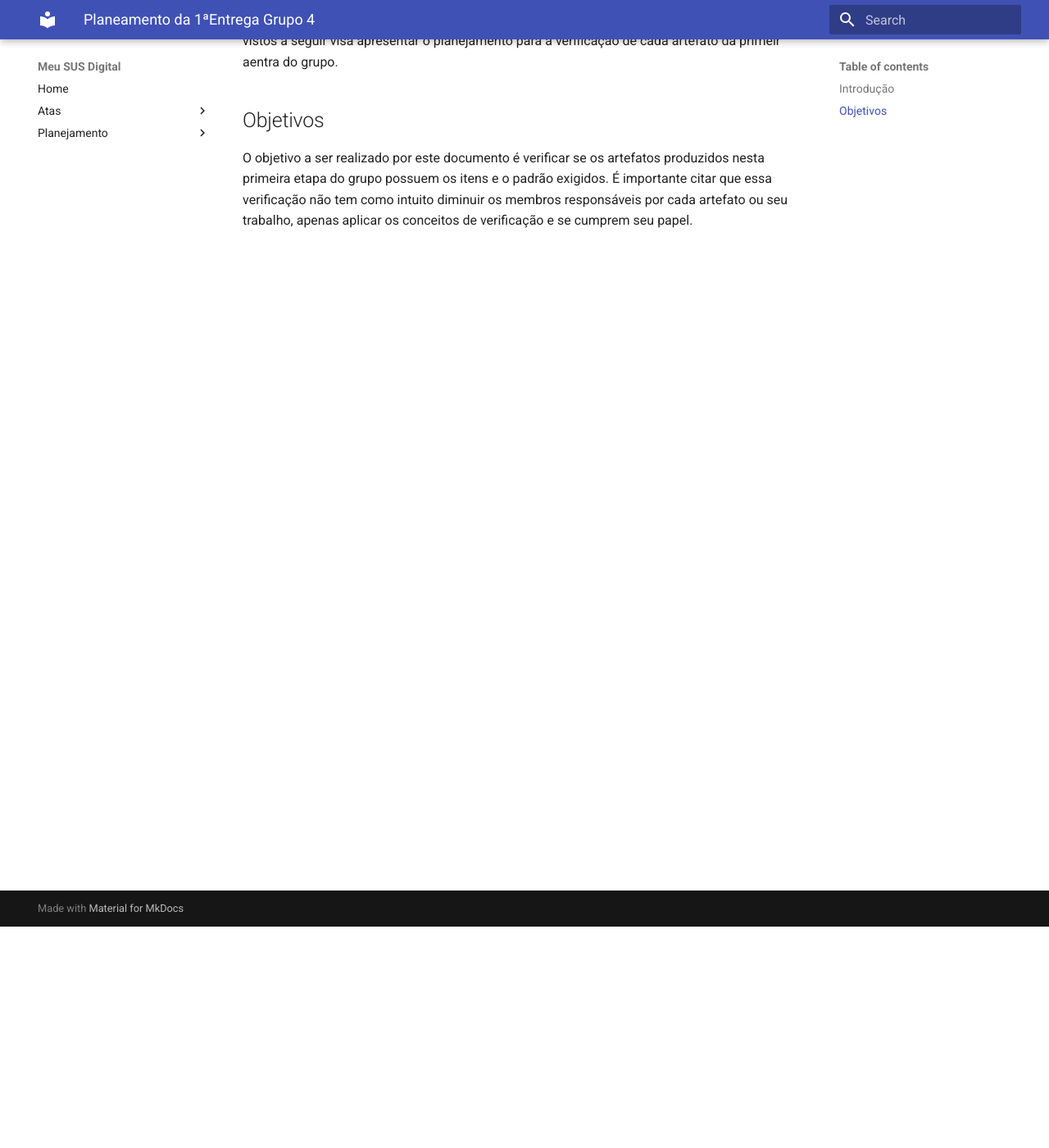
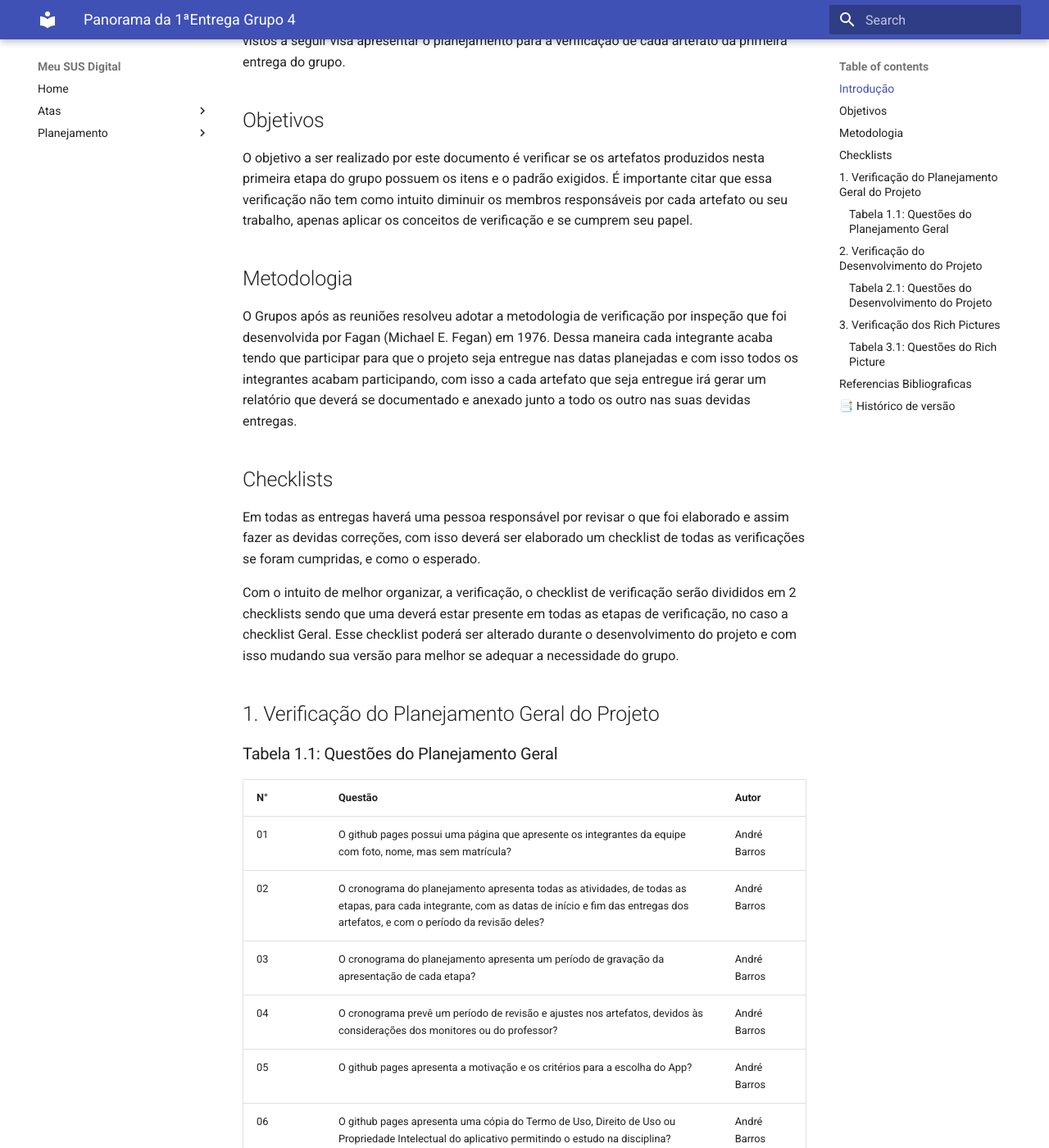
Before and after one commit to Requisitos-de-Software/2024.2-MeuSUSDigital, an MkDocs documentation site: the page built from docs/verificacao/grupo4/entrega1.md, in a window 1280 px wide and 1400 px high, scrolled down 270 px. Shown: the whole window at 82% size. Built offline with MkDocs 1.6.1 and Material for MkDocs 9.7.7, drawn with Linux system fonts in a browser that asks for light colours; some of the changed text lies outside the part shown.

Commit message:
entrega 1

```diff
--- a/docs/verificacao/grupo4/entrega1.md
+++ b/docs/verificacao/grupo4/entrega1.md
@@ -1,8 +1,68 @@
-# Planeamento da 1ªEntrega Grupo 4
+# Panorama da 1ªEntrega Grupo 4
 
 ## Introdução
-Nessa primeira etapa a verificação é uma das etapas mais importantes do desenvolvimento de qualquer projeto. Já que e nessa etapa onde os artefatos produzidos são analisados para que os mesmos cumpram com os seus requisitos especificados. Desse modo, os artefatos que serão vistos a seguir visa apresentar o planejamento para a verificação de cada artefato da primeir aentra do grupo.
+Nessa primeira etapa a verificação é uma das etapas mais importantes do desenvolvimento de qualquer projeto. Já que e nessa etapa onde os artefatos produzidos são analisados para que os mesmos cumpram com os seus requisitos especificados. Desse modo, os artefatos que serão vistos a seguir visa apresentar o planejamento para a verificação de cada artefato da primeira entrega do grupo.
 
 ## Objetivos
 
 O objetivo a ser realizado por este documento é verificar se os artefatos produzidos nesta primeira etapa do grupo possuem os itens e o padrão exigidos. É importante citar que essa verificação não tem como intuito diminuir os membros responsáveis por cada artefato ou seu trabalho, apenas aplicar os conceitos de verificação e se cumprem seu papel.
+
+## Metodologia
+
+O Grupos após as reuniões resolveu adotar a metodologia de verificação por inspeção que foi desenvolvida por Fagan (Michael E. Fegan) em 1976. Dessa maneira cada integrante acaba tendo que participar para que o projeto seja entregue nas datas planejadas e com isso todos os integrantes acabam participando, com isso a cada artefato que seja entregue irá gerar um relatório que deverá se documentado e anexado junto a todo os outro nas suas devidas entregas.
+
+## Checklists
+
+Em todas as entregas haverá uma pessoa responsável por revisar o que foi elaborado e assim fazer as devidas correções, com isso deverá ser elaborado um checklist de todas as verificações se foram cumpridas, e como o esperado.
+
+Com o intuito de melhor organizar, a verificação, o checklist de verificação serão divididos em 2 checklists sendo que uma deverá estar presente em todas as etapas de verificação, no caso a checklist Geral. Esse checklist poderá ser alterado durante o desenvolvimento do projeto e com isso mudando sua versão para melhor se adequar a necessidade do grupo.
+
+
+## 1. Verificação do Planejamento Geral do Projeto
+
+### Tabela 1.1: Questões do Planejamento Geral
+
+| N° |                      Questão                          | Autor |
+|----|-------------------------------------------------------|-------|
+| 01 | O github pages possui uma página que apresente os integrantes da equipe com foto, nome, mas sem matrícula? | André Barros|
+| 02 | O cronograma do planejamento apresenta todas as atividades, de todas as etapas, para cada integrante, com as datas de início e fim das entregas dos artefatos, e com o período da revisão deles? | André Barros |
+| 03 | O cronograma do planejamento apresenta um período de gravação da apresentação de cada etapa? | André Barros |
+| 04 | O cronograma prevê um período de revisão e ajustes nos artefatos, devidos às considerações dos monitores ou do professor? | André Barros |
+| 05 | O github pages apresenta a motivação e os critérios para a escolha do App?  | André Barros |
+| 06 | O github pages apresenta uma cópia do Termo de Uso, Direito de Uso ou Propriedade Intelectual do aplicativo permitindo o estudo na disciplina? | André Barros |
+| 07 | O github pages possui opção de contraste de cores? | André Barros |
+
+
+## 2. Verificação do Desenvolvimento do Projeto
+
+### Tabela 2.1: Questões do Desenvolvimento do Projeto
+
+| N° |                      Questão                          | Autor |
+|----|-------------------------------------------------------|-------|
+| 01 | O histórico de versão é padronizado? | André Barros |
+| 02 | Existe(m) autor(es) e revisor(es) para cada artefato? | André Barros |
+| 03 | Existem referências bibliográficas e/ou bibliografia em todos os artefatos? | André Barros |
+| 04 | As tabelas e imagens possuem legenda e fonte, e são referenciadas pelo texto? | André Barros |
+| 05 | Existe texto de introdução para os artefatos? | André Barros |
+| 06 | O cronograma executado apresenta quem realizou cada artefato/atividade com data de início e fim da construção/realização do mesmo? | André Barros |
+| 07 | As atas de reunião possuem data, horário de início e fim, participantes, objetivo, atividades definidas, etc.? | André Barros |
+| 08 | As reuniões de grupo foram gravadas? | André Barros |
+| 09 | O vídeo de apresentação tem categoria “não listado” no youtube? | André Barros |
+
+## 3. Verificação dos Rich Pictures
+
+### Tabela 3.1: Questões do Rich Picture
+
+| N° |                      Questão                          | Autor |
+|----|-------------------------------------------------------|-------|
+| 01 | Os artefatos de Rich Picture possuem legenda explicando os símbolos utilizados no diagrama? [1](#figura-1) |  |
+| 02 | Todos os 5 componentes de um Rich Picture estão presentes no artefato apresentado pelo grupo? [2](#figura-1) |  |
+
+## Referencias Bibliograficas
+
+> - SOMMERVILLE, Ian. Engenharia de software. 08. ed. São Paulo: Pearson Addison Wesley, 2007
+
+## 📑 Histórico de versão
+| Versão |          Descrição              |     Autor      |      Data      |   Revisor     |    Data de revisão    |
+|:------:|:-------------------------------:|:--------------:|:--------------:|:-------------:|:---------------------:|
+|  1.0  | Criação do Documento |[Emivalto junior](https://github.com/EmivaltoJrr)| 05/11/2024   |  |  |
```
